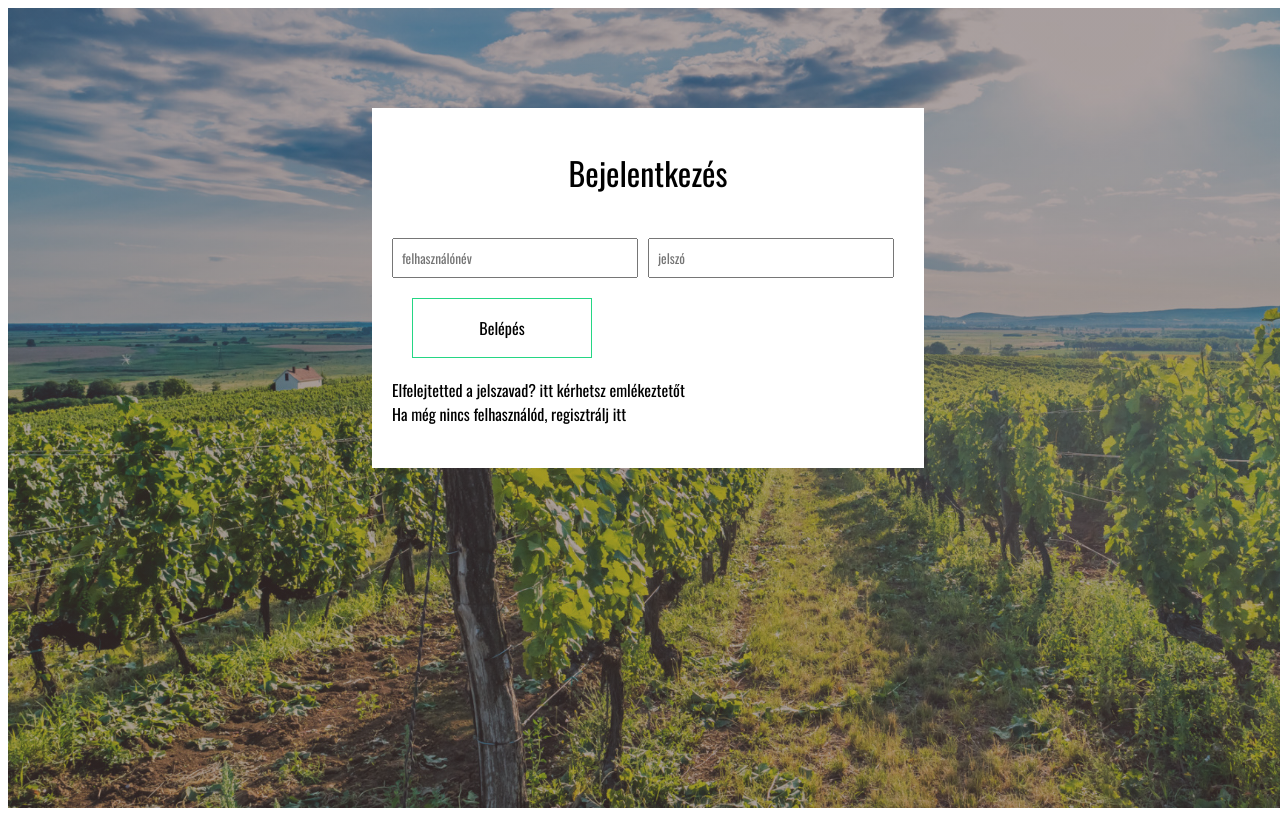
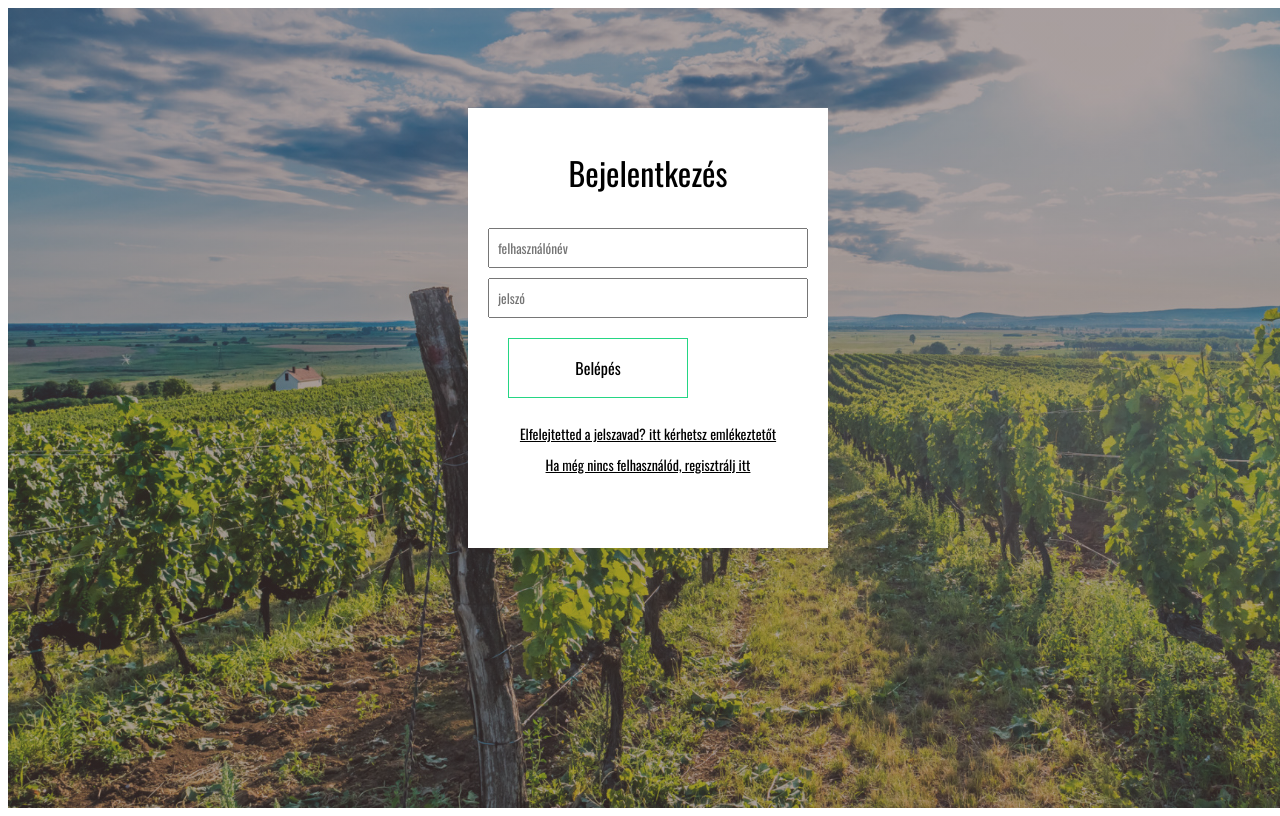
Before and after one commit to lgadam/ii3vey_szakd, a React (Create React App) app in the folder my-app/: page / in a window 1280 px wide. Built offline with nearby package versions, Linux system fonts and the light colour scheme.

Commit message:
Login page: added link style, edited input panel position
Login page: added link style, edited input panel position

```diff
--- a/my-app/src/Pages/Login.jsx
+++ b/my-app/src/Pages/Login.jsx
@@ -17,12 +17,16 @@ const Container = styled.div`
 `
 const Wrapper = styled.div`
     margin-top: 100px;
-    height: 40%;
-    width: 40%;
+    height: 50%;
+    width: 25%;
     padding: 20px;
     background-color: white;
 `
 const Link = styled.a`
+    margin: 5px 0px;
+    font-size: 14px;
+    text-decoration: underline;
+    cursor: pointer;
 `
 const Title = styled.h1`
     font-weight: 400;
@@ -30,7 +34,7 @@ const Title = styled.h1`
 `
 const Form = styled.form`
     display: flex;
-    flex-wrap: wrap;
+    flex-direction: column;
 `
 const Button = styled.button`
     margin: 20px 20px;
@@ -38,7 +42,7 @@ const Button = styled.button`
 const Input = styled.input`
     flex: 1;
     min-width: 40%;
-    margin: 20px 10px 0px 0px;
+    margin: 10px 0px 0px 0px;
     padding: 8px;
 `
 const Login = () => {
```
